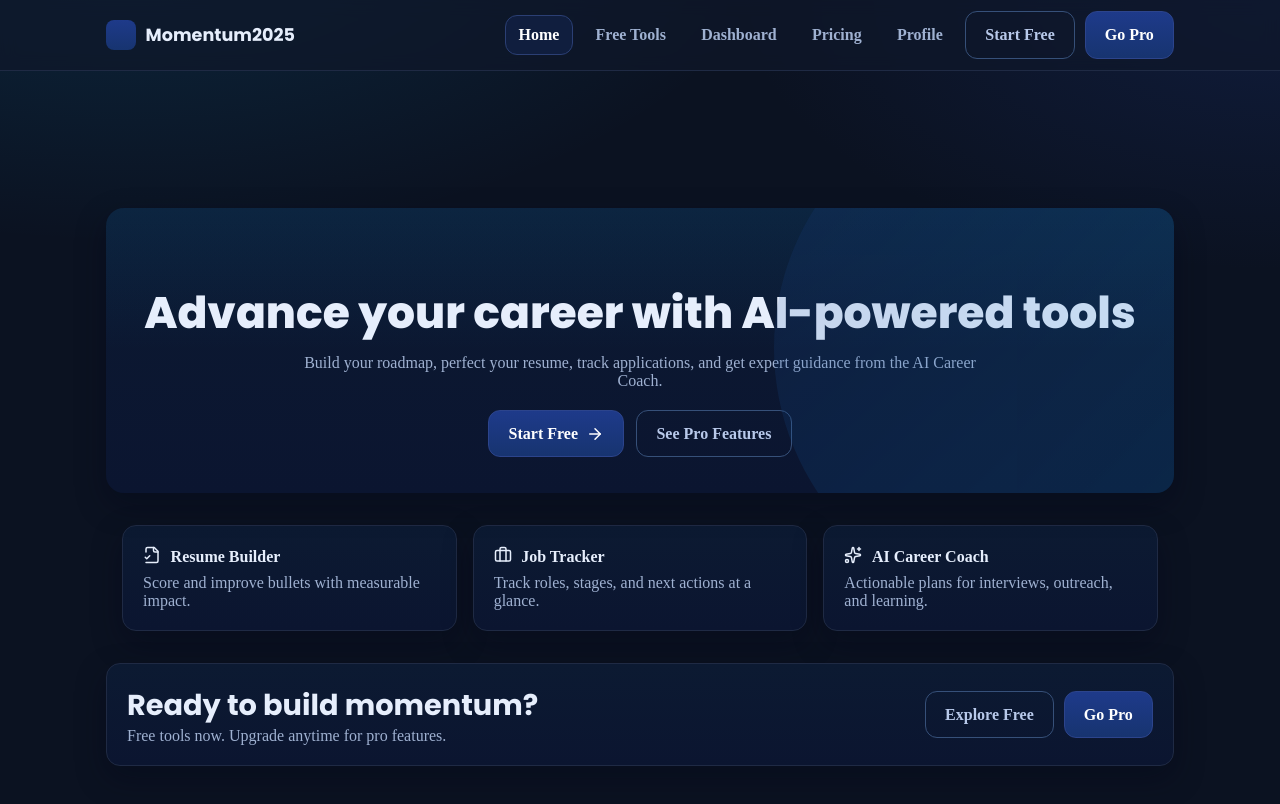
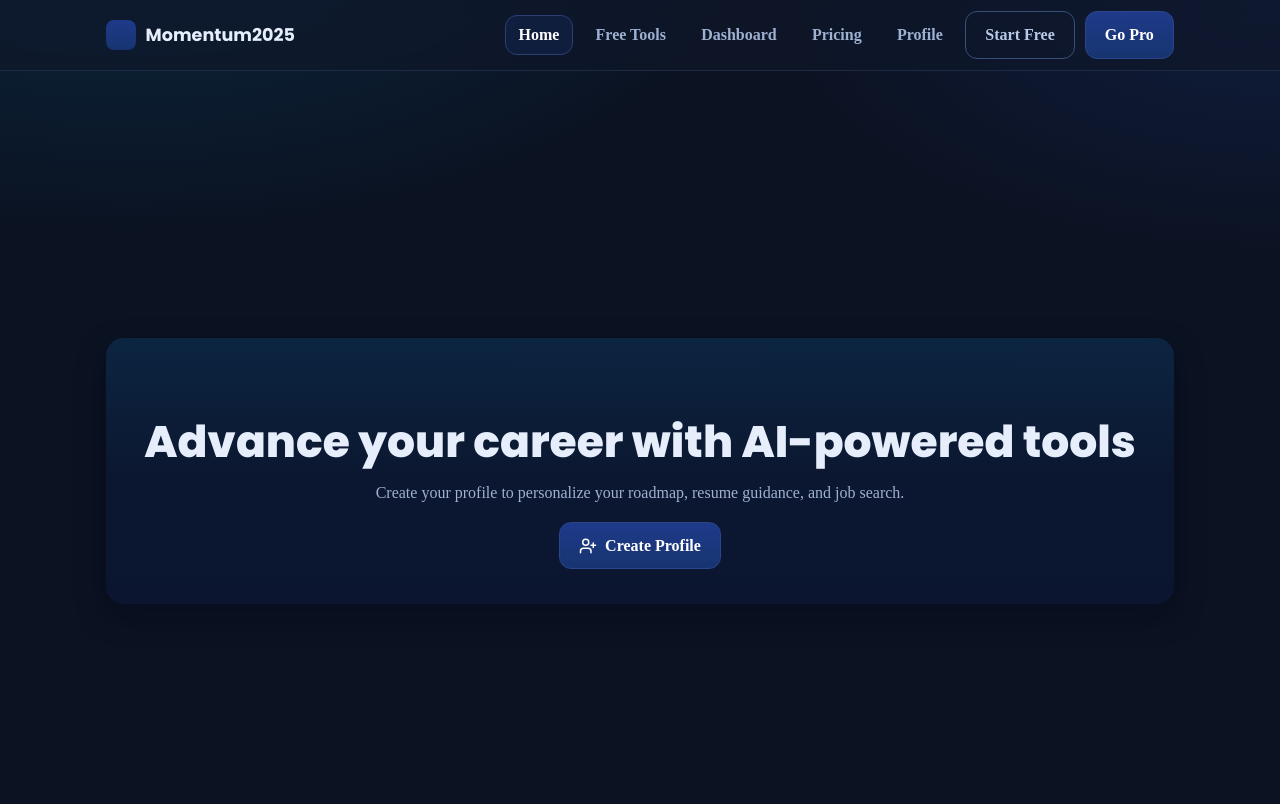
Before and after one commit to AGoff2689/Momentum2025, a Next.js app: page / in a window 1280 px wide. Shown: the top 804 px of the page. Built offline with nearby package versions, Linux system fonts and the light colour scheme.

Commit message:
Home CTA → Create Profile; success marks Pro; add Pro gate

```diff
--- a/app/page.tsx
+++ b/app/page.tsx
@@ -1,51 +1,17 @@
-import { ArrowRight, Briefcase, FileCheck2, Sparkles } from "lucide-react";
-
-const Feature = ({icon, title, desc}:{icon:React.ReactNode; title:string; desc:string}) => (
-  <div className="card" style={{display:"grid",gap:".4rem",padding:"1.25rem"}}>
-    <div style={{display:"flex",alignItems:"center",gap:".6rem"}}>
-      <span>{icon}</span><strong>{title}</strong>
-    </div>
-    <p className="subtle" style={{margin:0}}>{desc}</p>
-  </div>
-);
-
+import { UserPlus } from "lucide-react";
 export default function Home() {
   return (
-    <main className="main" style={{paddingTop:"4rem"}}>
-      <div className="container" style={{width:"100%", display:"grid", gap:"2rem"}}>
-        {/* HERO */}
-        <section className="card-hero" style={{textAlign:"center",position:"relative",overflow:"hidden"}}>
-          <svg width="520" height="520" viewBox="0 0 520 520" style={{position:"absolute",right:-120,top:-120,opacity:.15}}>
-            <defs><linearGradient id="g" x1="0" y1="0" x2="1" y2="1"><stop stopColor="#1E3A8A"/><stop offset="1" stopColor="#0EA5E9"/></linearGradient></defs>
-            <circle cx="260" cy="260" r="260" fill="url(#g)" />
-          </svg>
-          <h1 className="h1" style={{marginBottom:".6rem"}}>Advance your career with AI-powered tools</h1>
-          <p className="subtle" style={{margin:"0 auto 1.25rem",maxWidth:680}}>
-            Build your roadmap, perfect your resume, track applications, and get expert guidance from the AI Career Coach.
+    <main className="main">
+      <div className="container" style={{ width:"100%" }}>
+        <section className="card-hero" style={{ textAlign:"center" }}>
+          <h1 className="h1" style={{ marginBottom: ".6rem" }}>Advance your career with AI-powered tools</h1>
+          <p className="subtle" style={{ margin:"0 auto 1.25rem", maxWidth:680 }}>
+            Create your profile to personalize your roadmap, resume guidance, and job search.
           </p>
-          <div style={{display:"flex",gap:".75rem",justifyContent:"center"}}>
-            <a className="btn btn-primary" href="/free">Start Free <ArrowRight size={18} style={{marginLeft:8}}/></a>
-            <a className="btn btn-outline" href="/pricing">See Pro Features</a>
-          </div>
-        </section>
-
-        {/* FEATURES */}
-        <section className="container" style={{display:"grid",gap:"1rem",gridTemplateColumns:"repeat(3,minmax(0,1fr))"}}>
-          <Feature icon={<FileCheck2 size={18}/>} title="Resume Builder" desc="Score and improve bullets with measurable impact."/>
-          <Feature icon={<Briefcase size={18}/>} title="Job Tracker" desc="Track roles, stages, and next actions at a glance."/>
-          <Feature icon={<Sparkles size={18}/>} title="AI Career Coach" desc="Actionable plans for interviews, outreach, and learning."/>
-        </section>
-
-        {/* CTA STRIP */}
-        <section className="card" style={{display:"flex",alignItems:"center",justifyContent:"space-between",gap:"1rem",padding:"1.25rem"}}>
-          <div>
-            <div className="h2" style={{margin:0}}>Ready to build momentum?</div>
-            <div className="subtle">Free tools now. Upgrade anytime for pro features.</div>
-          </div>
-          <div style={{display:"flex",gap:".6rem"}}>
-            <a className="btn btn-outline" href="/free">Explore Free</a>
-            <a className="btn btn-primary" href="/pricing">Go Pro</a>
-          </div>
+          <a className="btn btn-primary" href="/profile">
+            <UserPlus size={18} style={{ marginRight: 8 }} />
+            Create Profile
+          </a>
         </section>
       </div>
     </main>
```
Also changed, not shown: app/components/ProGate.tsx (added, +15 -0 lines), app/success/page.tsx (+14 -5 lines).
